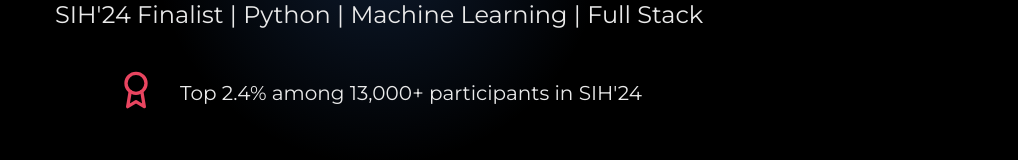
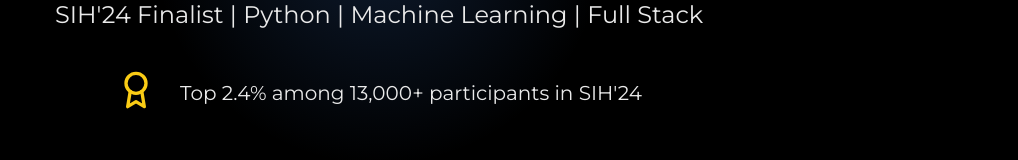
Before and after one commit to rishitsura/rishit-portfolio, a React (Vite) app: page / in a window 1280 px wide. Shown: the part 461-621 px from the top of the page, without its empty margins (261-1279 px from the left). Built offline with nearby package versions, Linux system fonts and the light colour scheme.

Commit message:
minor fix

```diff
--- a/src/App.jsx
+++ b/src/App.jsx
@@ -321,9 +321,9 @@ const Portfolio = () => {
         }}
       />
 
-      {/* Improved progress bar with enhanced gradient */}
+      {/* Progress bar with red, yellow, blue gradient */}
       <div
-        className="fixed top-0 left-0 h-2 bg-gradient-to-r from-red-500 via-blue-500 via-yellow-400 to-red-500 shadow-lg transition-transform duration-75 z-50"
+        className="fixed top-0 left-0 h-2 bg-gradient-to-r from-pink-500 via-yellow-400 via-blue-500 via-violet-600 to-pink-500 shadow-lg transition-transform duration-75 z-50"
         style={{ width: `${scrollProgress}%` }}
       />
 
@@ -342,7 +342,7 @@ const Portfolio = () => {
             SIH&apos;24 Finalist | Python | Machine Learning | Full Stack
           </p>
           <div className="flex gap-6 justify-center"> {/* Increased gap from gap-4 */}
-            <Award className="w-10 h-10 text-primary animate-bounce" /> {/* Increased from w-8 h-8 */}
+            <Award className="w-10 h-10 text-yellow-400 animate-bounce" /> {/* Increased from w-8 h-8 */}
             <p className="text-xl text-text">Top 2.4% among 13,000+ participants in SIH&apos;24</p> {/* Increased from text-lg */}
           </div>
         </div>
```
